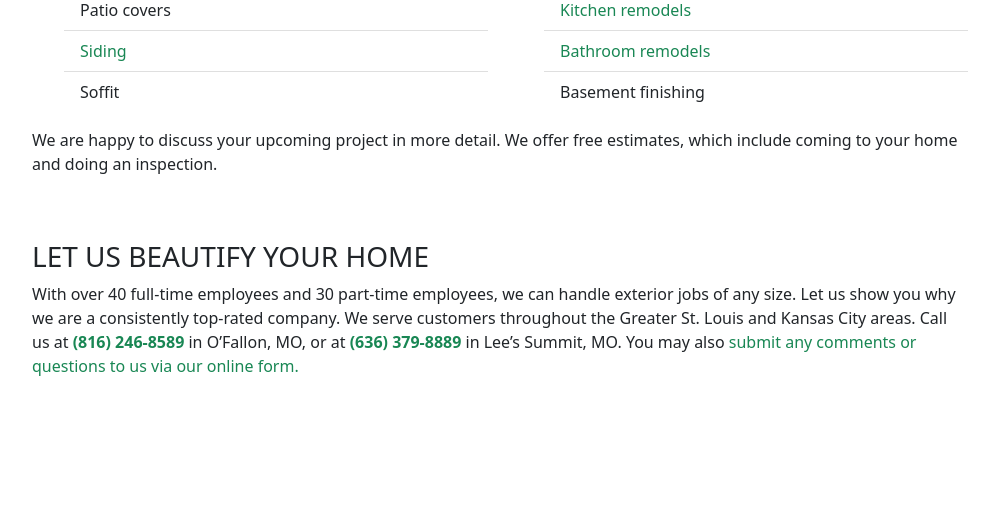
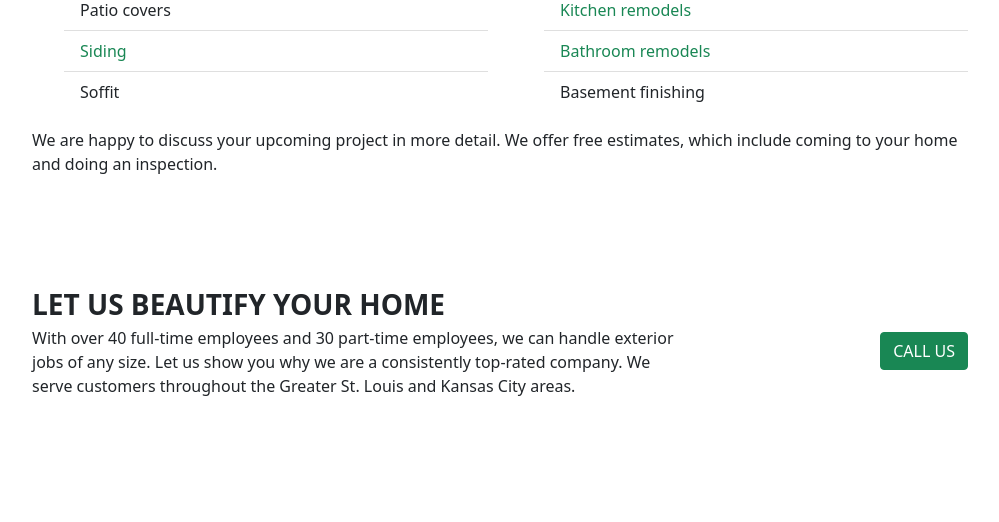
Before and after one commit to Kenan-Kadic/wood, a Django app: page /exterior/ in a window 1280 px wide. Shown: the part 1702-2224 px from the top of the page, without its empty margins (140-1139 px from the left). Before the commit the page ends 2078 px from the top, so only its background shows below. Run offline with Django 3.2, Linux system fonts and the light colour scheme.

Commit message:
WEB-63-call-action-in-the-exterior-page

```diff
--- a/templates/pages/exterior.html
+++ b/templates/pages/exterior.html
@@ -80,12 +80,22 @@
 
         <!-- let us beautify your home -->
         <section class="my-5">
-            <div class="row">
+            <div class="row align-items-center py-5">
+                <div class="col-md-9 text-start">
+                    <h3 class="fw-bold mb-1"> LET US BEAUTIFY YOUR HOME </h3>
+                    <p class="pe-5"> With over 40 full-time employees and 30 part-time employees, we can handle exterior jobs of any size. Let us show you why we are a consistently top-rated company. We serve customers throughout the Greater St. Louis and Kansas City areas.</p>
+
+                </div>
+                <div class="col-md-3 mx-auto d-flex justify-content-end">
+                    <a class="btn btn-success" href="#" role="button"> CALL US </a>
+                </div>
+            </div>
+            <!-- <div class="row">
                 <div class="col-md-12">
                     <p class="h3"> LET US BEAUTIFY YOUR HOME </p>
                     <p>With over 40 full-time employees and 30 part-time employees, we can handle exterior jobs of any size. Let us show you why we are a consistently top-rated company. We serve customers throughout the Greater St. Louis and Kansas City areas. Call us at <strong class="text-success">(816) 246-8589</strong> in O’Fallon, MO, or at <strong class="text-success">(636) 379-8889</strong> in Lee’s Summit, MO. You may also <a href="{% url 'pages:contact' %}" class="text-success text-decoration-none"> submit any comments or questions to us via our online form.</a></p>
                 </div>
-            </div>
+            </div> -->
         </section>
     </div>
 
```
Also changed, not shown: templates/pages/attic_insulation.html (+6 -7 lines).
